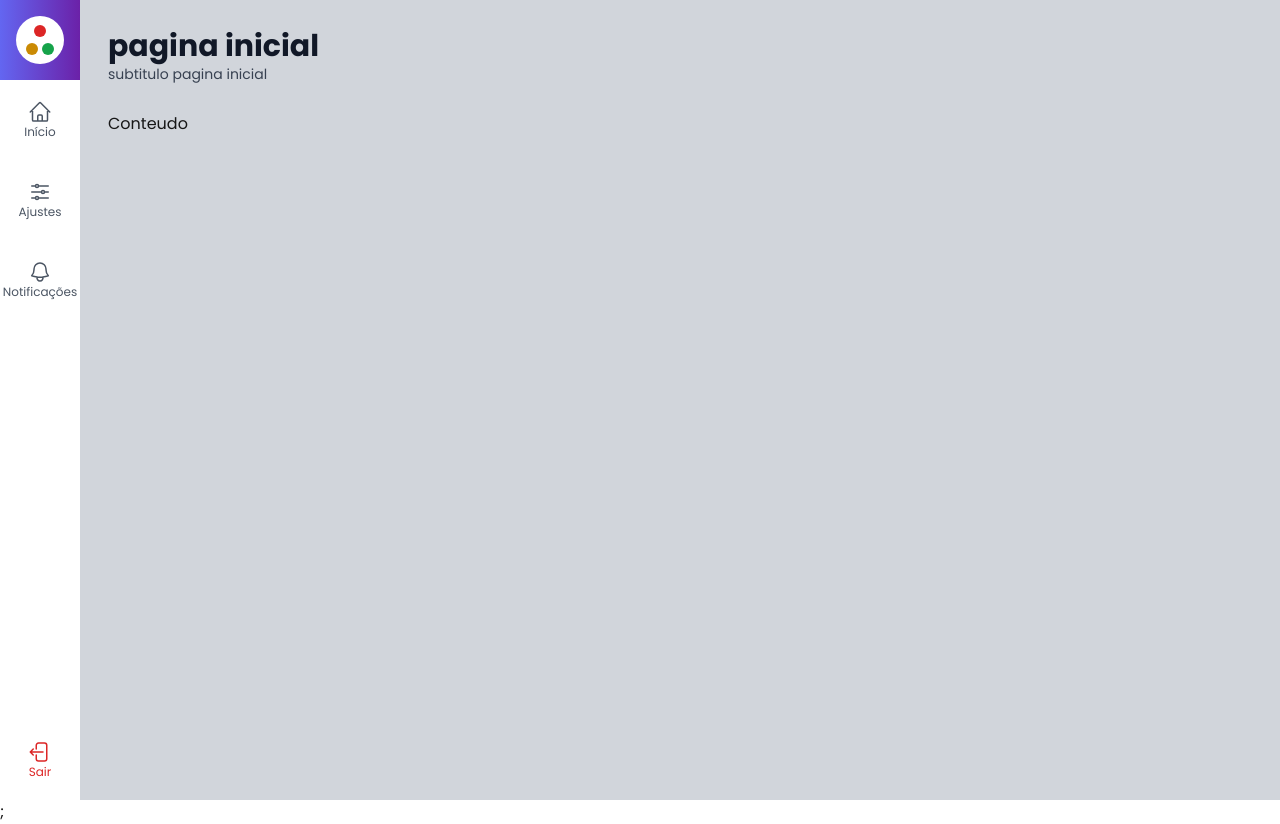
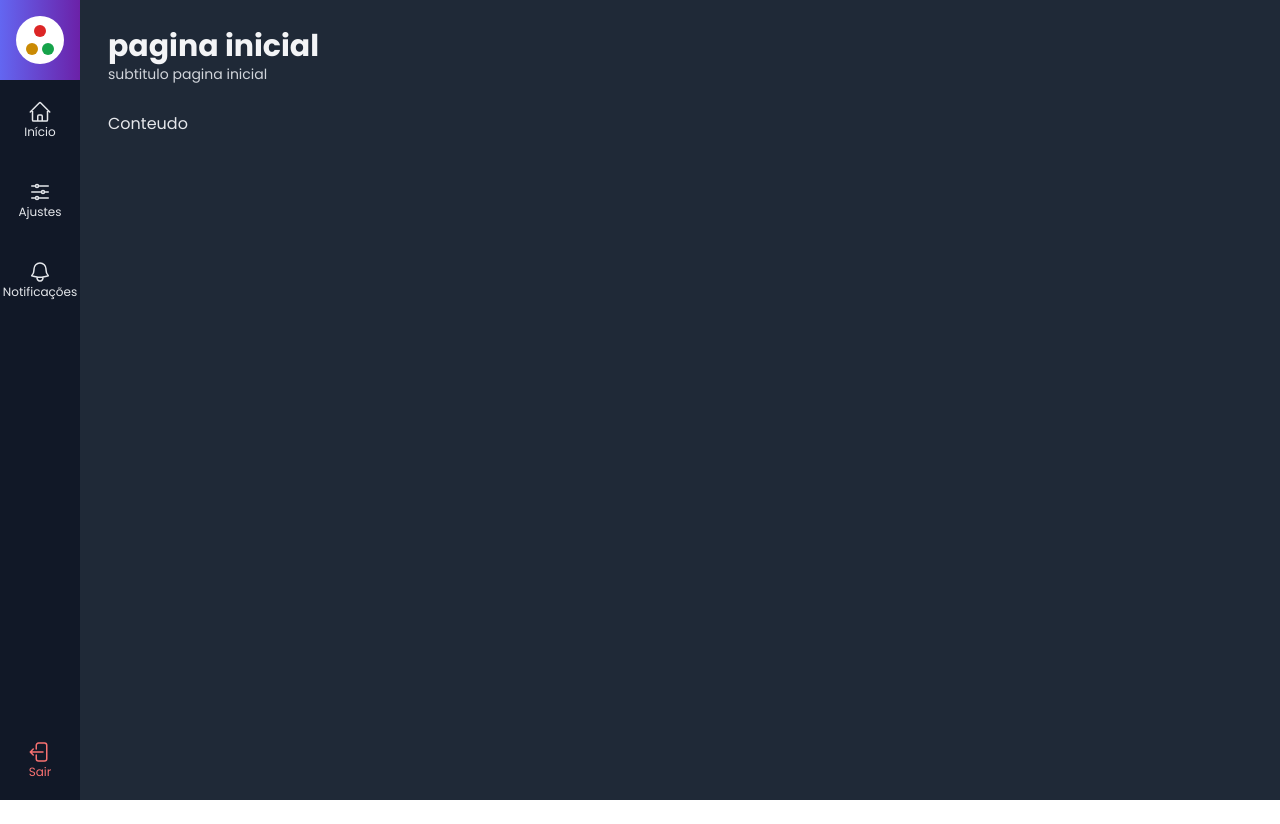
Before and after one commit to Victordplima/Template-Admin, a Next.js app: page / in a window 1280 px wide. After the commit the page ends 800 px from the top, so only its background shows below. Built offline with nearby package versions, Linux system fonts and the light colour scheme.

Commit message:
style: adiciona modo dark

```diff
--- a/src/components/icons/index.tsx
+++ b/src/components/icons/index.tsx
@@ -50,6 +50,7 @@ export const IconeSino = (
         />
     </svg>
 );
+
 export const IconeSair = (
     <svg
         xmlns="http://www.w3.org/2000/svg"
--- a/src/components/template/Conteudo.tsx
+++ b/src/components/template/Conteudo.tsx
@@ -3,5 +3,9 @@ interface ConteudoProps {
 }
 
 export default function Conteudo(props: ConteudoProps) {
-    return <div className={`flex flex-col mt-7 `}>{props.children}</div>;
+    return (
+        <div className={`flex flex-col mt-7 dark:text-gray-200`}>
+            {props.children}
+        </div>
+    );
 }
--- a/src/components/template/Layout.tsx
+++ b/src/components/template/Layout.tsx
@@ -10,7 +10,7 @@ interface LayoutProps {
 
 export default function Layout(props: LayoutProps) {
     return (
-        <div className={`flex h-screen w-screen`}>
+        <div className={`dark flex h-screen w-screen`}>
             <MenuLateral />
             <div
                 className={` flex flex-col w-full p-7 bg-gray-300 dark:bg-gray-800`}
--- a/src/components/template/MenuItem.tsx
+++ b/src/components/template/MenuItem.tsx
@@ -12,7 +12,7 @@ export default function MenuItem(props: MenuItemProps) {
     function renderizarLink() {
         return (
             <div
-                className={`flex flex-col justify-center items-center h-20 w-20 text-gray-600 ${props.className}`}
+                className={`flex flex-col justify-center items-center h-20 w-20 dark:text-gray-200 text-gray-600${props.className}`}
             >
                 {props.icone}
                 <span className={`text-xs font-light `}>{props.texto}</span>
@@ -22,7 +22,7 @@ export default function MenuItem(props: MenuItemProps) {
     return (
         <li
             onClick={props.onClick}
-            className={`hover:bg-gray-100 cursor-pointer`}
+            className={`hover:bg-gray-100 dark:hover:bg-gray-800 cursor-pointer`}
         >
             {props.url ? (
                 <Link href={props.url}>{renderizarLink()}</Link>
--- a/src/components/template/MenuLateral.tsx
+++ b/src/components/template/MenuLateral.tsx
@@ -4,7 +4,12 @@ import MenuItem from "./MenuItem";
 
 export default function MenuLateral() {
     return (
-        <aside className={`flex flex-col`}>
+        <aside
+            className={`flex flex-col
+            bg-gray-200 text-gray-700
+            dark:bg-gray-900
+        `}
+        >
             <div
                 className={`flex flex-col items-center justify-center h-20 w-20 bg-gradient-to-r from-indigo-500 to-purple-800`}
             >
@@ -25,6 +30,8 @@ export default function MenuLateral() {
                     texto="Sair"
                     icone={IconeSair}
                     className={`
+
+                        dark:text-red-400 dark:hover:bg-red-400 dark:hover:text-white
                         text-red-600 hover:bg-red-400 hover:text-white
                         `}
                 />
--- a/src/components/template/Titulo.tsx
+++ b/src/components/template/Titulo.tsx
@@ -8,14 +8,14 @@ export default function Titulo(props: TituloProps) {
         <div>
             <h1
                 className={`
-                    font-black text-3xl text-gray-900
+                    font-black text-3xl text-gray-900 dark:text-gray-100
                 `}
             >
                 {props.titulo}
             </h1>
             <h2
                 className={`
-                    font-light text-sm text-gray-700
+                    font-light text-sm text-gray-700 dark:text-gray-300
                     `}
             >
                 {props.subtitulo}
--- a/src/pages/_app.tsx
+++ b/src/pages/_app.tsx
@@ -8,7 +8,7 @@ export default function App({ Component, pageProps }: AppProps) {
             <Head>
                 <title>Template Admin</title>
             </Head>
-            <Component {...pageProps} />;
+            <Component {...pageProps} />
         </>
     );
 }
```
